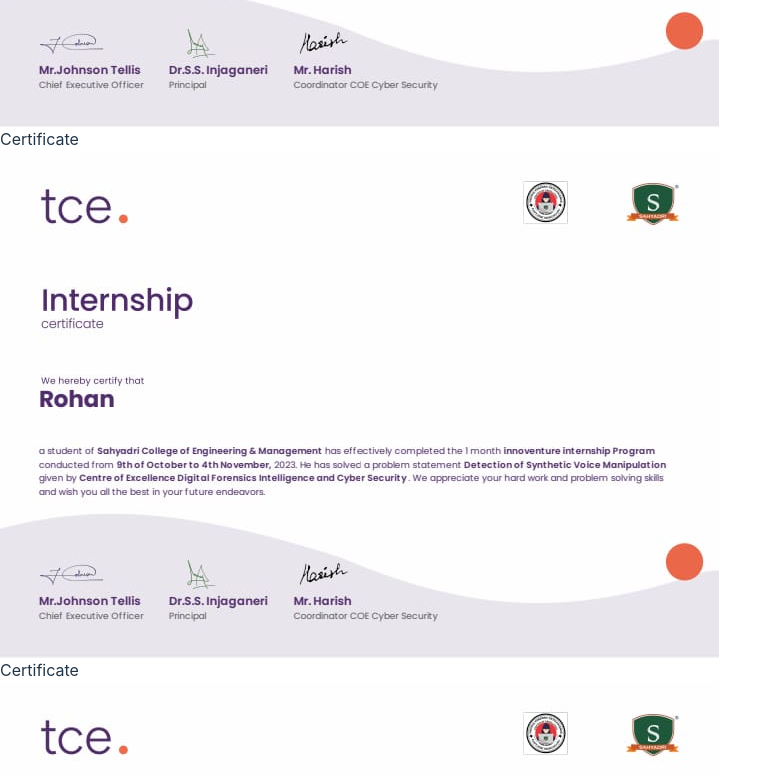
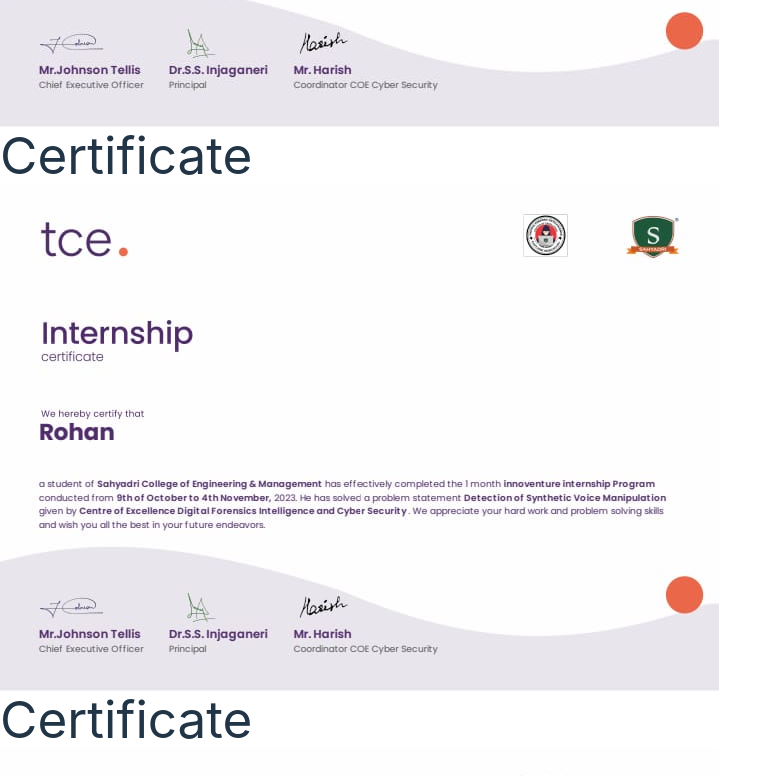
Before and after one commit to rohancs127/rohan-portfolio, a React (Vite) app: page / in a window 1280 px wide. Shown: the part 3860-4636 px from the top of the page, without its empty margins (0-782 px from the left). Built offline with nearby package versions, Linux system fonts and the light colour scheme.

Commit message:
sets certificate name div position

```diff
--- a/src/Components/CertificateCard.jsx
+++ b/src/Components/CertificateCard.jsx
@@ -4,7 +4,9 @@ function CertificateCard() {
   return (
     <div className="">
       <img src="images/demo-certificate.jpeg" className="h-52"/>
-      <div className="absolute left-5 text-red-900">Certificate</div>
+      <div className="relative bottom-52 text-gray-100 bg-indigo-400 bg w-full h-full flex-col">
+        <h1 className="">Certificate</h1>
+      </div>
     </div>
   );
 }
```
